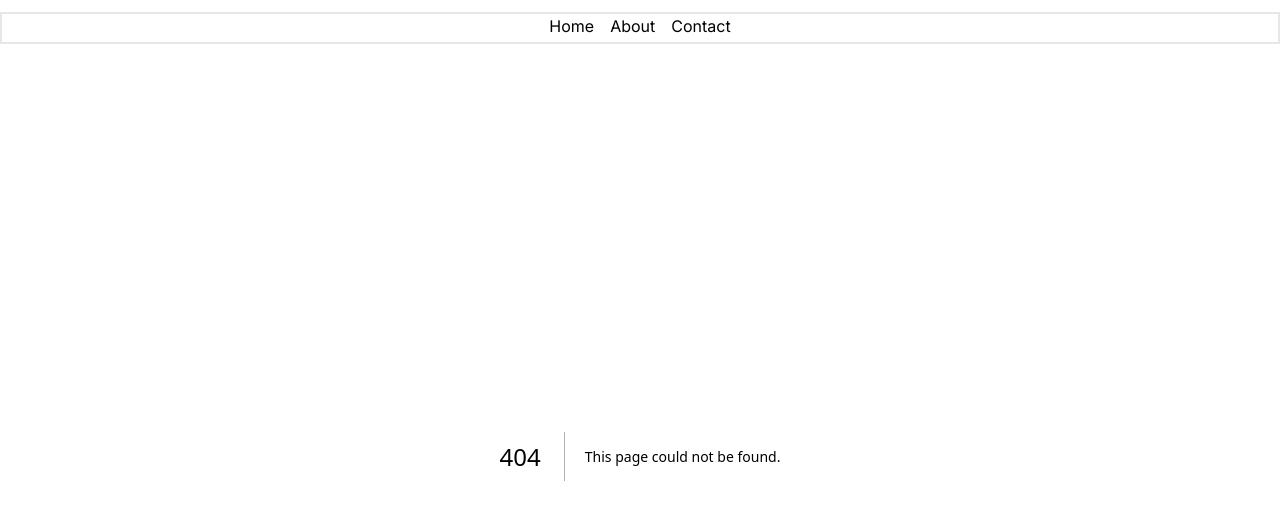
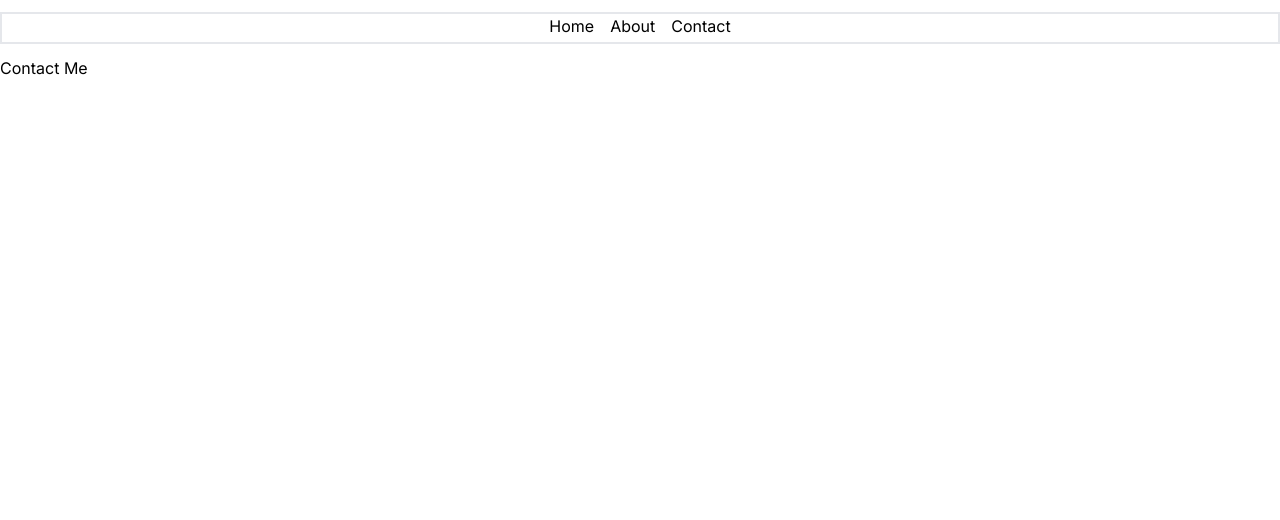
Before and after one commit to samurai71/portfolio, a Next.js app: page /contact in a window 1280 px wide. Before the commit this address had no page. Shown: the top 520 px of the page. Built offline with nearby package versions, Linux system fonts and the light colour scheme.

Commit message:
feat: added a contact page

```diff
--- /dev/null
+++ b/src/app/contact/page.jsx
@@ -0,0 +1,9 @@
+const Contact = () => {
+  return (
+    <section className="container mx-auto">
+      <h2>Contact Me</h2>
+    </section>
+  );
+};
+
+export default Contact;
```
